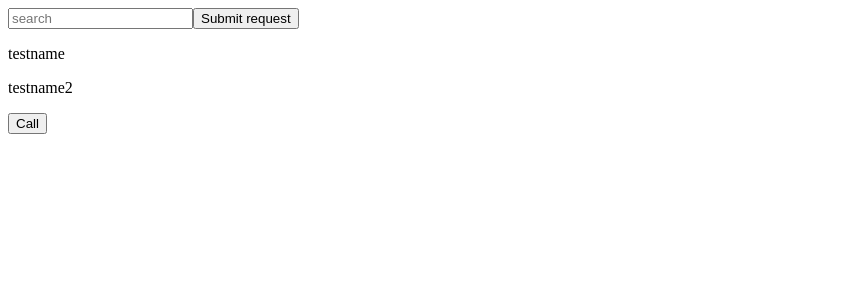
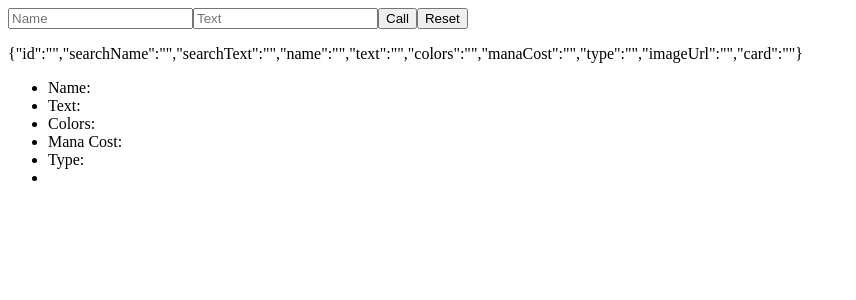
Before and after one commit to Usagib/gthr-app, a React (Create React App) app: page / in a window 1280 px wide. Shown: the top 300 px of the page, without its empty margins (0-856 px from the left). Built offline with nearby package versions, Linux system fonts and the light colour scheme.

Commit message:
catalogupdate

```diff
--- a/src/components/App.js
+++ b/src/components/App.js
@@ -6,8 +6,6 @@ import Catalog from '../containers/Catalog';
 const App = () => (
   <div>
     <SearchForm />
-    <Catalog />
-    <Api />
   </div>
 )
 
--- a/src/components/Card.js
+++ b/src/components/Card.js
@@ -2,12 +2,9 @@ import React from 'react';
 
 const Card = props => {
   const { card } = props;
-  const { name } = card;
-
+  const { imageUrl } = card;
   return (
-    <div className="lesson-panel">
-      <p>{name}</p>
-    </div>
+      <img src={ imageUrl }></img>
   );
 };
 
--- a/src/containers/Api.js
+++ b/src/containers/Api.js
@@ -1,44 +1,27 @@
 import React from 'react';
 import { connect } from 'react-redux';
+import mtg from 'mtgsdk';
 
-const url='https://api.magicthegathering.io/v1/cards';
-
-var mtgHeaders = new Headers();
-mtgHeaders.append('Total-Count', '20');
-
-var mtgInit = {
-  headers: mtgHeaders,
-  mode: 'cors',
-};
-
-var mtgRequest = new Request(url, mtgInit);
-
-
-
-export default class Api extends React.Component {
+class Api extends React.Component {
   constructor(props) {
     super(props);
-    this.state = {
-      name: '',
-      number: '',
-      id: '',
-    };
     this.handleApiCall = this.handleApiCall.bind(this);
   }
 
   handleApiCall(event) {
     event.preventDefault();
-    fetch(mtgRequest).then(response => response.json())
-      .then(data => {
-        const {
-          cards
-        } = data;
-        console.log(data);
-        return true;
-      })
-      .catch(error => {
-        console.log(error);
-      });
+    const { search } = this.props;
+    const { name, text, colors } = search;
+    console.log(search);
+    mtg.card.where({
+      name: name,
+      text: text,
+      colors: colors,
+      Count: '2',
+    })
+    .then(cards => {
+      console.log(cards[0].name);
+    });
   }
 
   render() {
@@ -55,3 +38,9 @@ export default class Api extends React.Component {
   }
 
 }
+
+const mapStateToProps = state => ({
+  search: state,
+});
+
+export default connect(mapStateToProps, null)(Api);
--- a/src/containers/Catalog.js
+++ b/src/containers/Catalog.js
@@ -11,12 +11,6 @@ class Catalog extends React.Component {
     const { cardList } = this.props;
     return (
       <div>
-        {cardList.map(card => (
-          <Card
-            key={card.name}
-            card={card}
-          />
-        ))}
       </div>
     );
   }
--- a/src/containers/SearchForm.js
+++ b/src/containers/SearchForm.js
@@ -1,15 +1,26 @@
 import React from 'react';
 import { connect } from 'react-redux';
 import { searchCard } from '../actions/index';
+import Card from '../components/Card';
+import mtg from 'mtgsdk';
 
 class SearchForm extends React.Component {
   constructor(props) {
     super(props);
     this.state = {
+      id: '',
+      searchName:'',
+      searchText:'',
       name: '',
+      text: '',
+      colors: '',
+      manaCost: '',
+      type: '',
+      imageUrl: '',
+      card: '',
     };
     this.handleChange = this.handleChange.bind(this);
-    this.handleSubmit = this.handleSubmit.bind(this);
+    this.handleApiCall = this.handleApiCall.bind(this);
   }
 
   handleChange(event) {
@@ -17,7 +28,12 @@ class SearchForm extends React.Component {
     switch (event.target.id) {
       case 'Name':
         this.setState({
-          name: event.target.value,
+          searchName: event.target.value,
+        });
+        break;
+      case 'Text':
+        this.setState({
+          searchText: event.target.value,
         });
         break;
       default:
@@ -26,18 +42,45 @@ class SearchForm extends React.Component {
     return false;
   }
 
-  handleSubmit(event) {
+  handleApiCall(event) {
+    const { searchName, searchText } = this.state;
     const { searchSubmit } = this.props;
     event.preventDefault();
-    searchSubmit(this.state);
-    this.setState({
-      name:'',
+    mtg.card.where({
+      name: searchName,
+      text: searchText,
+    })
+    .then(cards => {
+      let length = cards.length;
+      if (cards.length > 20) {
+        length = 20;
+      }
+      for (var i = 0; i < length; i++) {
+        this.setState({
+          id: cards[i].id,
+          name: cards[i].name,
+          text: cards[i].text,
+          colors: cards[i].colors,
+          manaCost: cards[i].manaCost,
+          type: cards[i].type,
+          imageUrl: cards[i].imageUrl,
+        });
+        searchSubmit(this.state);
+      }
+      this.setState({
+        name: '',
+        text: '',
+        colors: '',
+        manaCost: '',
+        type: '',
+        imageUrl: '',
+      });
     });
-    return true;
   }
 
   render() {
-    const { name } = this.state;
+    const { searchName, searchText, name, text, colors, manaCost, type, imageUrl} = this.state;
+    const { cardList } = this.props;
     return (
       <div>
         <form>
@@ -45,16 +88,63 @@ class SearchForm extends React.Component {
             type="text"
             id="Name"
             onChange={this.handleChange}
-            placeholder="search"
-            value={name}
+            placeholder="Name"
+            value={searchName}
+          />
+          <input
+            type="text"
+            id="Text"
+            onChange={this.handleChange}
+            placeholder="Text"
+            value={searchText}
           />
           <button
             type="submit"
-            onClick={this.handleSubmit}
+            onClick={this.handleApiCall}
           >
-            Submit request
+            Call
+          </button>
+
+          <button
+            type="button"
+            onClick={() => window.location.reload(false)}
+          >
+            Reset
           </button>
         </form>
+        <p>{JSON.stringify(this.state)}</p>
+        <div>
+          <ul>
+            <li>
+              Name: {name}
+            </li>
+            <li>
+              Text: {text}
+            </li>
+            <li>
+              Colors: {colors}
+            </li>
+            <li>
+              Mana Cost: {manaCost}
+            </li>
+            <li>
+              Type: {type}
+            </li>
+            <li>
+              <img src={imageUrl} />
+            </li>
+          </ul>
+        </div>
+        <div>
+          {
+            cardList.map(card => (
+              <Card
+                key={`card-${card.id}`}
+                card={card}
+              />
+            ))
+          }
+        </div>
       </div>
     );
   }
@@ -66,4 +156,8 @@ const mapDispatchToProps = dispatch => ({
   },
 });
 
-export default connect(null, mapDispatchToProps)(SearchForm);
+const mapStateToProps = state => ({
+  cardList: state.cards,
+});
+
+export default connect(mapStateToProps, mapDispatchToProps)(SearchForm);
--- a/src/reducers/cards.js
+++ b/src/reducers/cards.js
@@ -2,10 +2,15 @@ const SEARCH_CARD = 'SEARCH_CARD';
 
 const initialState = [
   {
-    name: 'testname',
-  },
-  {
-    name: 'testname2',
+    id: '',
+    searchName:'',
+    searchText:'',
+    name: '',
+    text: '',
+    colors: '',
+    manaCost: '',
+    type: '',
+    imageUrl: '',
   },
 ];
 
```
